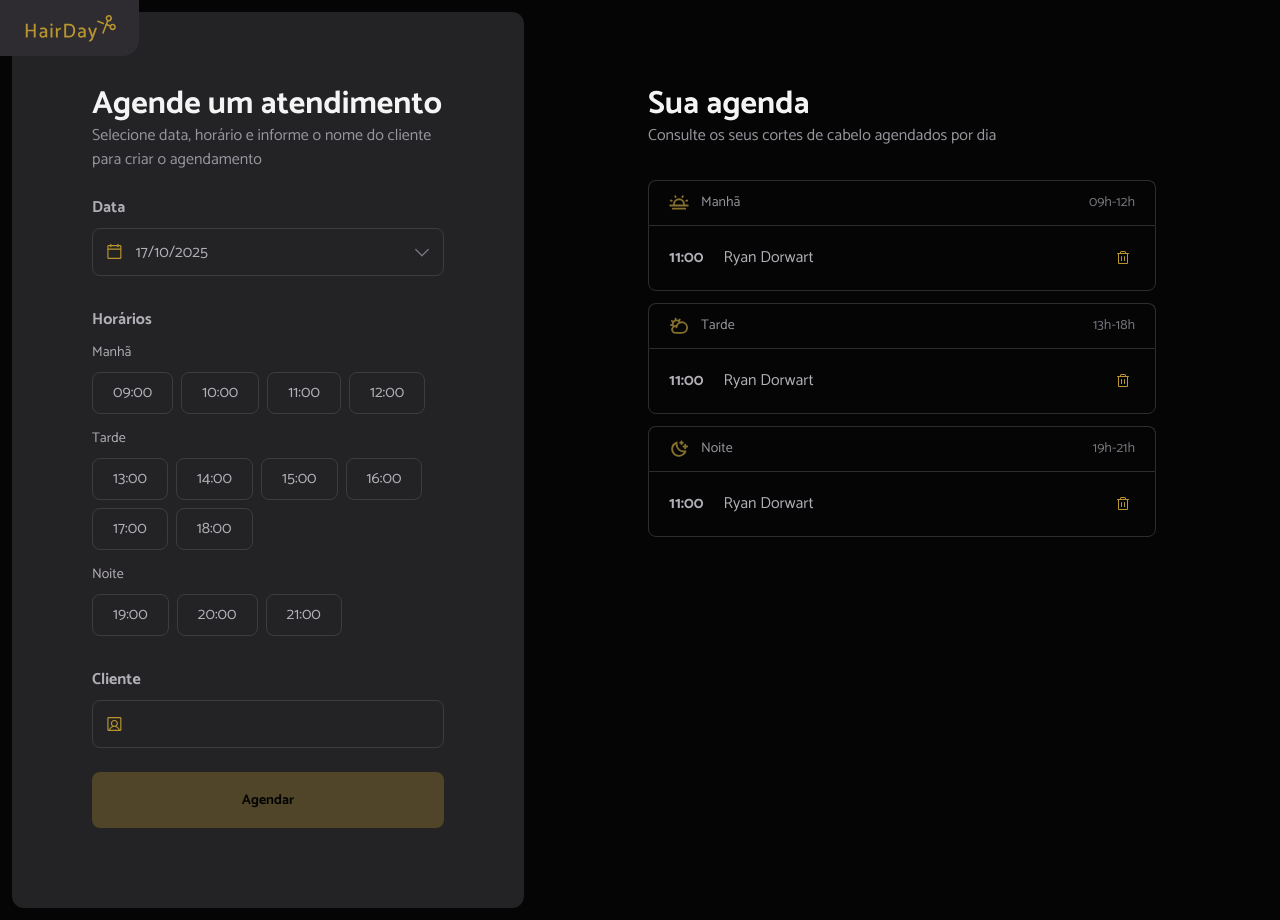
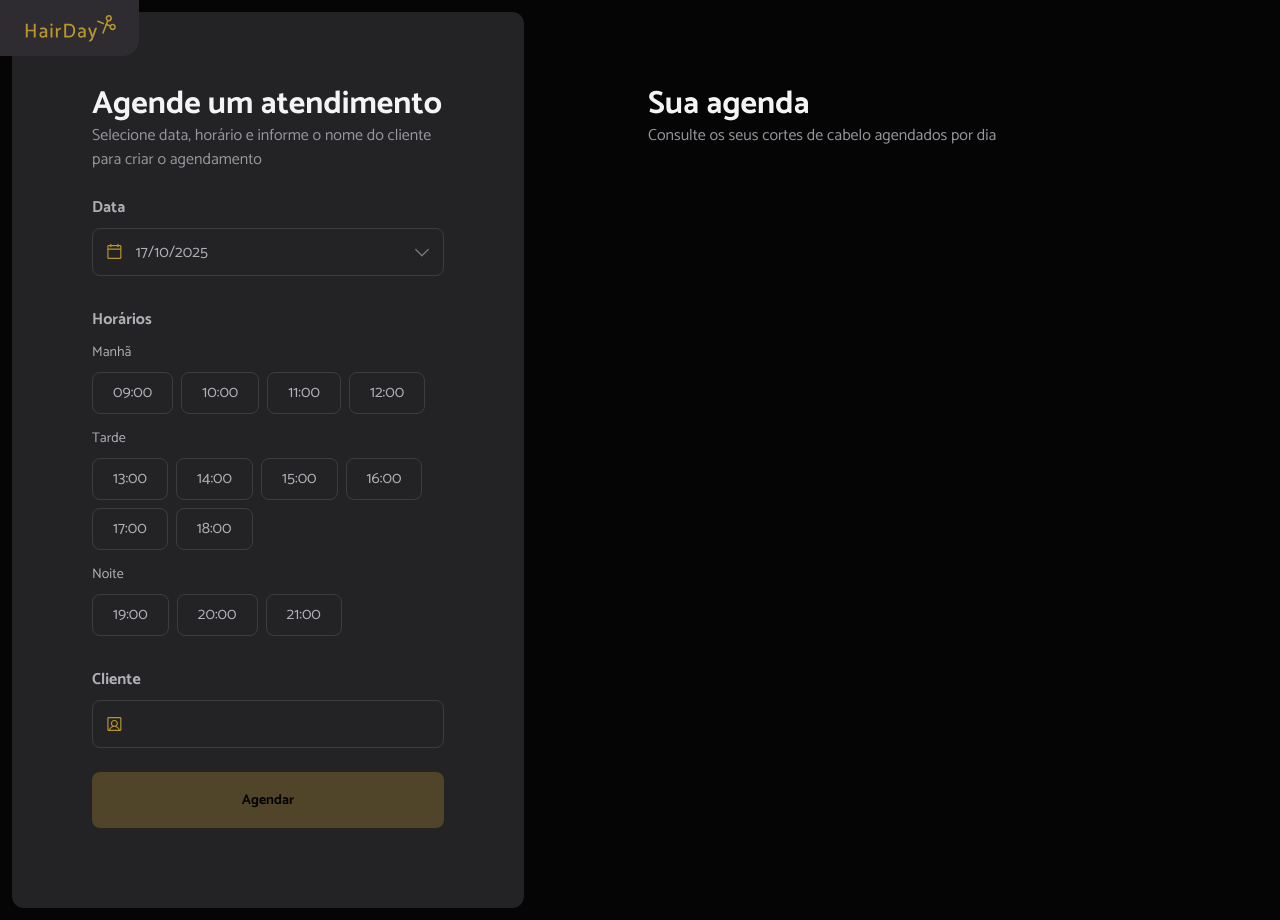
Before and after one commit to brunomat480/hair-day, a React (Vite) app: page / in a window 1280 px wide. Built offline with nearby package versions, Linux system fonts and the light colour scheme.

Commit message:
feat: creating schedule list components

```diff
--- a/eslint.config.js
+++ b/eslint.config.js
@@ -45,6 +45,7 @@ export default defineConfig([
         }
       }],
       'react-refresh/only-export-components': 'off',
+      'no-unsafe-optional-chaining': 'off'
     }
   },
 ])
--- a/src/components/schedule-button-list.tsx
+++ b/src/components/schedule-button-list.tsx
@@ -2,12 +2,12 @@ import { ScheduleButton } from '@/components/schedule-button';
 import { Text } from '@/components/text';
 import { useSchedule } from '@/hooks/use-schedule';
 import { formatDate } from '@/utils/format-date';
+import { getPeriod } from '@/utils/get-periods';
 
-type TimeOfDay = 'morning' | 'afternoon' | 'night'
+export type PeriodType = 'morning' | 'afternoon' | 'night'
 
 interface ScheduleButtonListProps {
-  timeOfDay: TimeOfDay
-  // datesWithScheduling: Schedule[];
+  period: PeriodType
   time: string;
   date: Date;
   onTimeSelect: (scheduleItem: string) => void
@@ -15,20 +15,8 @@ interface ScheduleButtonListProps {
 
 const hours = ['09:00', '10:00', '11:00', '12:00', '13:00', '14:00', '15:00', '16:00', '17:00', '18:00', '19:00', '20:00', '21:00'];
 
-function getTimeOfDay(value: TimeOfDay, hour: number) {
-  switch (value) {
-  case 'morning':
-    return hour >= 5 && hour <= 12;
-  case 'afternoon':
-    return hour > 12 && hour <= 18;
-  case 'night':
-    return hour > 18 && hour <= 23;
-  }
-}
-
 export function ScheduleButtonList({
-  timeOfDay,
-  // datesWithScheduling,
+  period,
   time,
   date,
   onTimeSelect,
@@ -46,9 +34,9 @@ export function ScheduleButtonList({
   return (
     <div>
       <Text as="small" variant="sm" className="text-gray-200">
-        {timeOfDay === 'morning' && 'Manhã'}
-        {timeOfDay === 'afternoon' && 'Tarde'}
-        {timeOfDay === 'night' && 'Noite'}
+        {period === 'morning' && 'Manhã'}
+        {period === 'afternoon' && 'Tarde'}
+        {period === 'night' && 'Noite'}
       </Text>
       <div className="mt-2 flex gap-2 flex-wrap">
         {hours.map((scheduleItem) => {
@@ -63,7 +51,7 @@ export function ScheduleButtonList({
 
           const isDisabled = timeAlreadyScheduled || isPastDate || (compareTime < now.getTime() && formatDate(now) === formatDate(date)) || isSunday || (isSaturday && hour > 12 && hour <= 21);
 
-          if (getTimeOfDay(timeOfDay, hour)) {
+          if (getPeriod(period, hour)) {
             return (
               <ScheduleButton
                 key={scheduleItem}
--- a/src/components/schedule.tsx
+++ b/src/components/schedule.tsx
@@ -64,25 +64,22 @@ export function Schedule() {
             <div className="space-y-3 mt-2">
               <div className="space-y-3">
                 <ScheduleButtonList
-                  timeOfDay="morning"
+                  period="morning"
                   date={date}
-                  // datesWithScheduling={datesWithScheduling}
                   onTimeSelect={handleTimeSelect}
                   time={time}
                 />
 
                 <ScheduleButtonList
-                  timeOfDay="afternoon"
+                  period="afternoon"
                   date={date}
-                  // datesWithScheduling={datesWithScheduling}
                   onTimeSelect={handleTimeSelect}
                   time={time}
                 />
 
                 <ScheduleButtonList
-                  timeOfDay="night"
+                  period="night"
                   date={date}
-                  // datesWithScheduling={datesWithScheduling}
                   onTimeSelect={handleTimeSelect}
                   time={time}
                 />
--- a/src/components/scheduled-times.tsx
+++ b/src/components/scheduled-times.tsx
@@ -1,7 +1,29 @@
+import { ScheduleList } from '@/components/shedule-list';
 import { Text } from '@/components/text';
-import { CloudSunIcon, MoonStarsIcon, SunHorizonIcon, TrashIcon } from '@phosphor-icons/react';
+import { useSchedule } from '@/hooks/use-schedule';
+import { getPeriod } from '@/utils/get-periods';
 
 export function ScheduledTimes() {
+  const { schedules } = useSchedule();
+
+  const schedulesMorning = schedules.filter((schedule) => {
+    const [hour] = schedule?.time.split(':').map(Number);
+
+    return getPeriod('morning', hour);
+  });
+
+  const schedulesAfternoon = schedules.filter((schedule) => {
+    const [hour] = schedule?.time.split(':').map(Number);
+
+    return getPeriod('afternoon', hour);
+  });
+
+  const schedulesNight = schedules.filter((schedule) => {
+    const [hour] = schedule?.time.split(':').map(Number);
+
+    return getPeriod('night', hour);
+  });
+
   return (
     <div className="py-20 px-28 w-full">
       <div className="flex items-centers justify-between">
@@ -20,71 +42,9 @@ export function ScheduledTimes() {
       </div>
 
       <div className="mt-8 space-y-3">
-        <div>
-          <div className="py-3 px-5 flex items-center justify-between border-t border-x border-gray-600 rounded-t-lg">
-            <div className="flex items-center gap-3">
-              <SunHorizonIcon className="size-5 fill-yellow-dark" weight="bold" />
-              <Text className="text-gray-300" variant="sm">Manhã</Text>
-            </div>
-
-            <Text className="text-gray-400" variant="sm">09h-12h</Text>
-          </div>
-
-          <div className="border border-gray-600 p-5 rounded-b-lg flex items-center justify-between">
-            <div className="flex items-center gap-5">
-              <Text className="text-gray-200 font-bold">11:00</Text>
-              <Text className="text-gray-200">Ryan Dorwart</Text>
-            </div>
-
-            <button type="button" className="group p-1 rounded cursor-pointer">
-              <TrashIcon className="size-4 fill-yellow group-hover:fill-yellow-dark" />
-            </button>
-          </div>
-        </div>
-
-        <div>
-          <div className="py-3 px-5 flex items-center justify-between border-t border-x border-gray-600 rounded-t-lg">
-            <div className="flex items-center gap-3">
-              <CloudSunIcon className="size-5 fill-yellow-dark" weight="bold" />
-              <Text className="text-gray-300" variant="sm">Tarde</Text>
-            </div>
-
-            <Text className="text-gray-400" variant="sm">13h-18h</Text>
-          </div>
-
-          <div className="border border-gray-600 p-5 rounded-b-lg flex items-center justify-between">
-            <div className="flex items-center gap-5">
-              <Text className="text-gray-200 font-bold">11:00</Text>
-              <Text className="text-gray-200">Ryan Dorwart</Text>
-            </div>
-
-            <button type="button" className="group p-1 rounded cursor-pointer">
-              <TrashIcon className="size-4 fill-yellow group-hover:fill-yellow-dark" />
-            </button>
-          </div>
-        </div>
-
-        <div>
-          <div className="py-3 px-5 flex items-center justify-between border-t border-x border-gray-600 rounded-t-lg">
-            <div className="flex items-center gap-3">
-              <MoonStarsIcon className="size-5 fill-yellow-dark" weight="bold" />
-              <Text className="text-gray-300" variant="sm">Noite</Text>
-            </div>
-
-            <Text className="text-gray-400" variant="sm">19h-21h</Text>
-          </div>
-
-          <div className="border border-gray-600 p-5 rounded-b-lg flex items-center justify-between">
-            <div className="flex items-center gap-5">
-              <Text className="text-gray-200 font-bold">11:00</Text>
-              <Text className="text-gray-200">Ryan Dorwart</Text>
-            </div>
-
-            <button type="button" className="group p-1 rounded cursor-pointer">
-              <TrashIcon className="size-4 fill-yellow group-hover:fill-yellow-dark" />
-            </button>
-          </div>
-        </div>
+        <ScheduleList period="morning" schedules={schedulesMorning} />
+        <ScheduleList period="afternoon" schedules={schedulesAfternoon} />
+        <ScheduleList period="night" schedules={schedulesNight} />
       </div>
     </div>
   );
--- /dev/null
+++ b/src/components/shedule-list.tsx
@@ -0,0 +1,65 @@
+import type { PeriodType } from '@/components/schedule-button-list';
+import { Text } from '@/components/text';
+import type { Schedule } from '@/types/schedule';
+import { CloudSunIcon, MoonStarsIcon, SunHorizonIcon, TrashIcon } from '@phosphor-icons/react';
+
+interface ScheduleListProps {
+  period: PeriodType;
+  schedules: Schedule[];
+}
+
+const timeOfDayPeriod = {
+  morning: {
+    title: 'Manhã',
+    icon: SunHorizonIcon,
+    hours: '09h-12h',
+  },
+  afternoon: {
+    title: 'Tarde',
+    icon: CloudSunIcon,
+    hours: '13h-18h',
+  },
+  night: {
+    title: 'Noite',
+    icon: MoonStarsIcon,
+    hours: '19h-21h',
+  },
+};
+
+export function ScheduleList({ period, schedules }: ScheduleListProps) {
+
+  if (schedules.length <= 0) {
+    return null;
+  }
+
+  const Icon = timeOfDayPeriod[period].icon;
+
+  return (
+    <div>
+      <div className="py-3 px-5 flex items-center justify-between border-t border-x border-gray-600 rounded-t-lg">
+        <div className="flex items-center gap-3">
+          {Icon && <Icon className="size-5 fill-yellow-dark" weight="bold" />}
+          <Text className="text-gray-300" variant="sm">{timeOfDayPeriod[period].title}</Text>
+        </div>
+
+        <Text className="text-gray-400" variant="sm">{timeOfDayPeriod[period].hours}</Text>
+      </div>
+
+      <div  className="border border-gray-600 p-5 rounded-b-lg">
+        {schedules.map((schedule) => (
+          <div key={schedule.id} className="flex items-center justify-between gap-0.5 py-1">
+            <div className="flex items-center gap-5">
+              <Text className="text-gray-200 font-bold">{schedule?.time}</Text>
+              <Text className="text-gray-200">{schedule?.customer}</Text>
+            </div>
+
+            <button type="button" className="group p-1 rounded cursor-pointer">
+              <TrashIcon className="size-4 fill-yellow group-hover:fill-yellow-dark" />
+            </button>
+          </div>
+        ),
+        )}
+      </div>
+    </div>
+  );
+}
--- /dev/null
+++ b/src/utils/get-periods.ts
@@ -0,0 +1,12 @@
+import type { PeriodType } from '@/components/schedule-button-list';
+
+export function getPeriod(value: PeriodType, hour: number) {
+  switch (value) {
+  case 'morning':
+    return hour >= 5 && hour <= 12;
+  case 'afternoon':
+    return hour > 12 && hour <= 18;
+  case 'night':
+    return hour > 18 && hour <= 23;
+  }
+}
```
